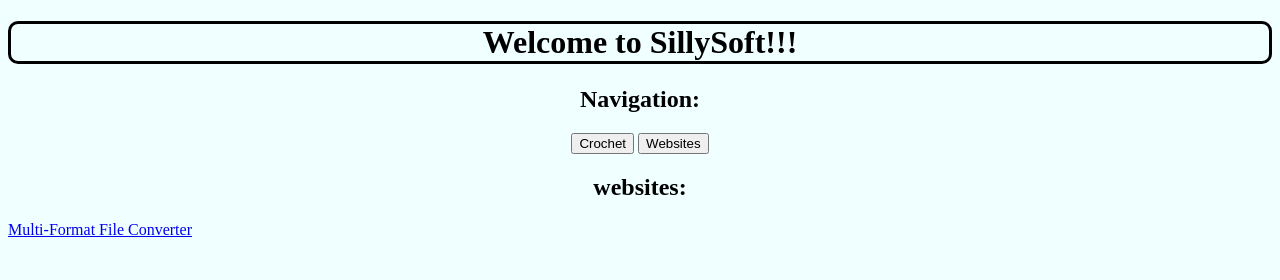
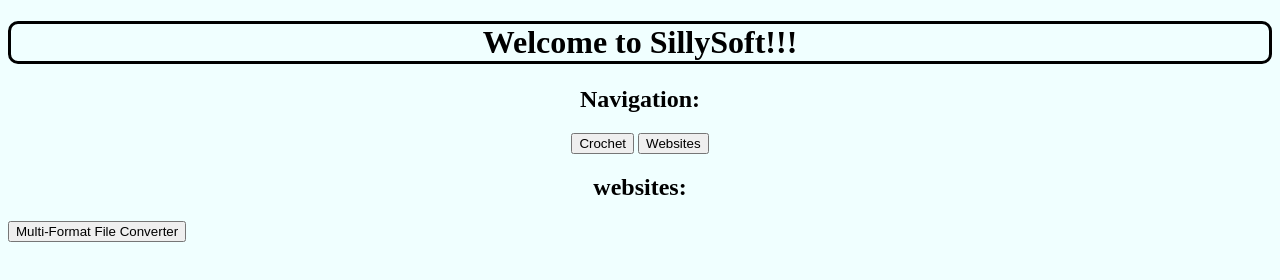
Before and after one commit to Fluff19/TheSillySoft, a website: page index.html in a window 1280 px wide. Drawn offline with Linux system fonts and the light colour scheme.

Commit message:
Update index.html

```diff
--- a/index.html
+++ b/index.html
@@ -17,5 +17,5 @@
     </main>
     <section>
       <h2>websites:</h2>
-      <a href="https://multi-formatfileconverter.pages.dev/" class="ctl">Multi-Format File Converter</a>
+      <button onClick="window.location.href='https://multi-formatfileconverter.pages.dev/'">Multi-Format File Converter</button>
     </section>
```
